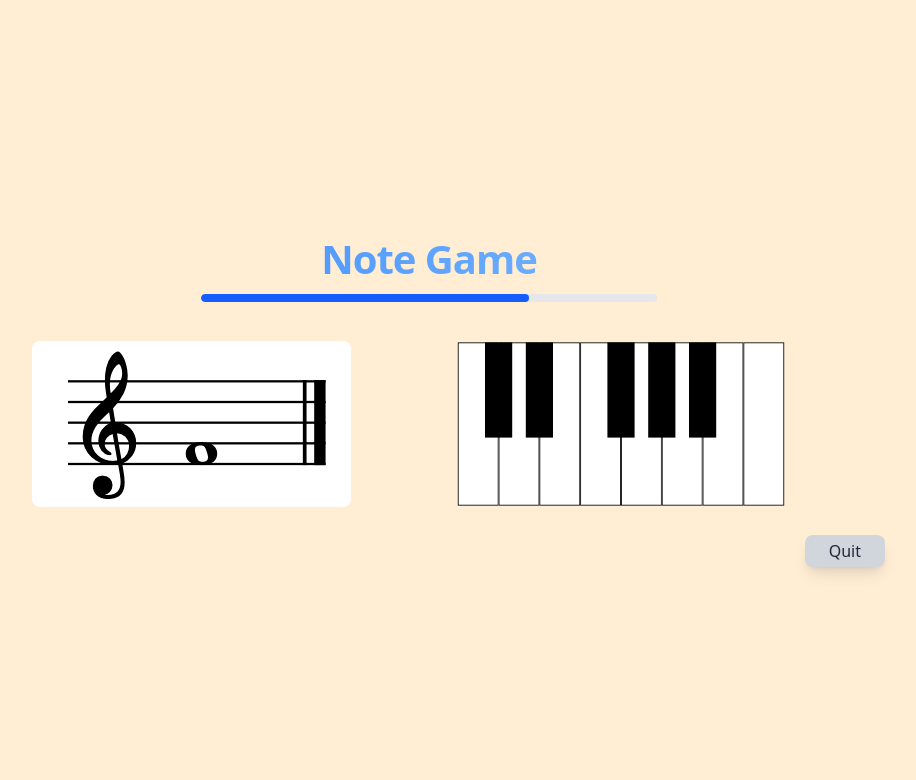
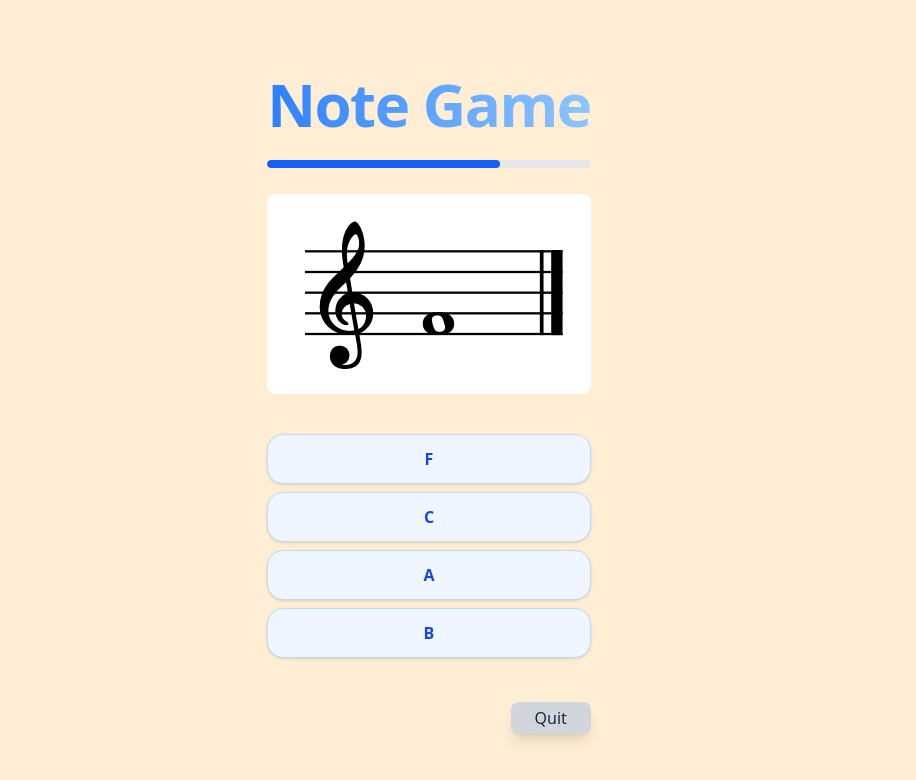
Before and after one commit to ConForza/Note-game, a React (Vite) app: page / in a window 1280 px wide. Both pictures are taken after a click on the button "Start". Shown: the top 780 px of the page, without its empty margins (211-1127 px from the left). Built offline with nearby package versions, Linux system fonts and the light colour scheme.

Commit message:
fix flickering when changing orientation

```diff
--- a/src/index.css
+++ b/src/index.css
@@ -13,9 +13,11 @@ body,
 
 html {
   position: static;
+  overflow-y: hidden;
 }
 
 body {
+  overflow: hidden;
   touch-action: none;
 }
 
@@ -76,7 +78,11 @@ footer {
   display: none;
 }
 
-@media (orientation: landscape) {
+.answers-div {
+  display: block;
+}
+
+@media (orientation: landscape) and (max-height: 500px) {
   html,
   body,
   #root {
```
